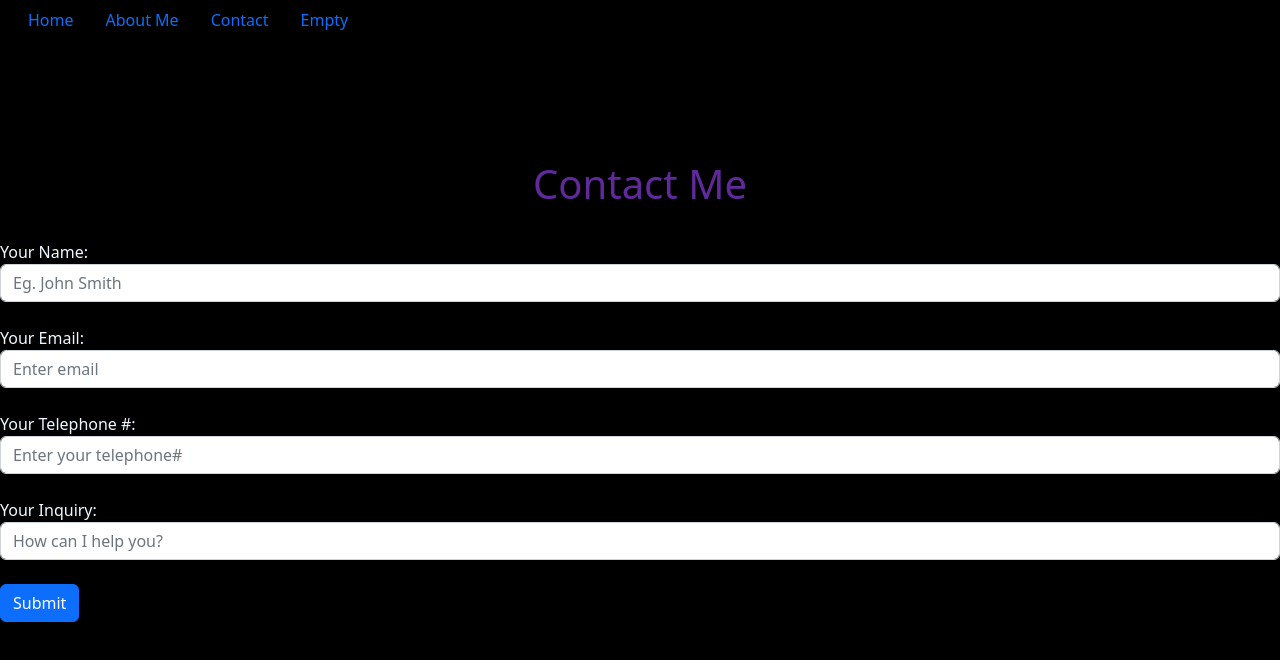
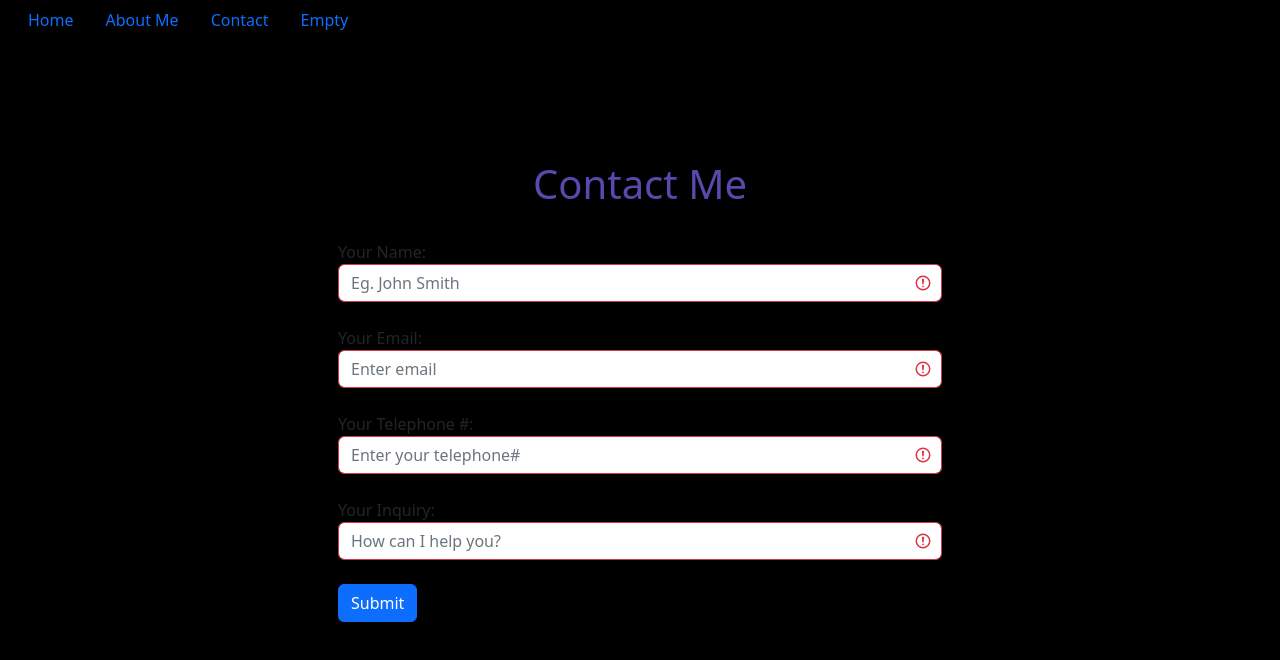
Before and after one commit to yanaP73/Project1, a plain HTML site: page Contact_Me.html in a window 1280 px wide. Drawn offline with nearby package versions, Linux system fonts and the light colour scheme.

Commit message:
Position the form in the center. Change color of H1 in styles.css

```diff
--- a/Contact_Me.html
+++ b/Contact_Me.html
@@ -1,5 +1,5 @@
 <!DOCTYPE html>
-<html lang="en">
+<html lang="en" class="h-100">
 <head>
  <meta charset="utf-8" />
   <title>Contact</title>
@@ -27,21 +27,24 @@
     <br><br><br><br></br>
     <h1 class="text-center">Contact Me</h1> <!--https://www.w3schools.com/bootstrap4/bootstrap_typography.asp#gsc.tab=0-->
     <br>
-    <form action="/action_page.php" class="was-validated"></form>
-</div class="row">
-<div class="col" style="color:aliceblue">
+
+    <div class="container-fluid">
+        <div class="row h-100 justify-content-center align-items-center">
+            <div class="col-10 col-md-8 col-lg-6"> <!--https://azmind.com/bootstrap-align-center/--> <!--Position the form in the center-->
+    <form action="/action_page.php" class="was-validated">
     <label for="name">Your Name:</label>
-    <input type="Name" class="form-control" placeholder="Eg. John Smith" name="uname" required> <br>
+    <input type="Name" class="form-control" placeholder="Eg. John Smith" name="name" required> <br>
     <label for="email">Your Email:</label>
-    <input type="email" class="form-control" placeholder="Enter email" id="email"> <br>
+    <input type="email" class="form-control" placeholder="Enter email" id="email" required> <br>
     <label for="telephone#">Your Telephone #:</label>
-    <input type="tel" class="form-control" placeholder="Enter your telephone#" id="tel"> <br>
+    <input type="tel" class="form-control" placeholder="Enter your telephone#" id="tel" required> <br>
     <label for="name">Your Inquiry:</label>
-    <input type="Name" class="form-control" placeholder="How can I help you?"> <br>
+    <input type="Name" class="form-control" placeholder="How can I help you?" required> <br>
     <button type="submit" class="btn btn-primary">Submit</button>
+</form><!--https://www.w3schools.com/bootstrap4/tryit.asp?filename=trybs_form_validation_was&stacked=h-->
 </div>
 </div>
-</form><!--https://www.w3schools.com/bootstrap4/tryit.asp?filename=trybs_form_validation_was&stacked=h-->
+
 
 </body>
 </html>
--- a/styles.css
+++ b/styles.css
@@ -8,5 +8,5 @@ div {
     background-color: hsl(0, 0%, 0%);
     }
 h1 {
-    color: rgb(96, 42, 157);
+    color: rgb(91, 72, 173);
     }
```
